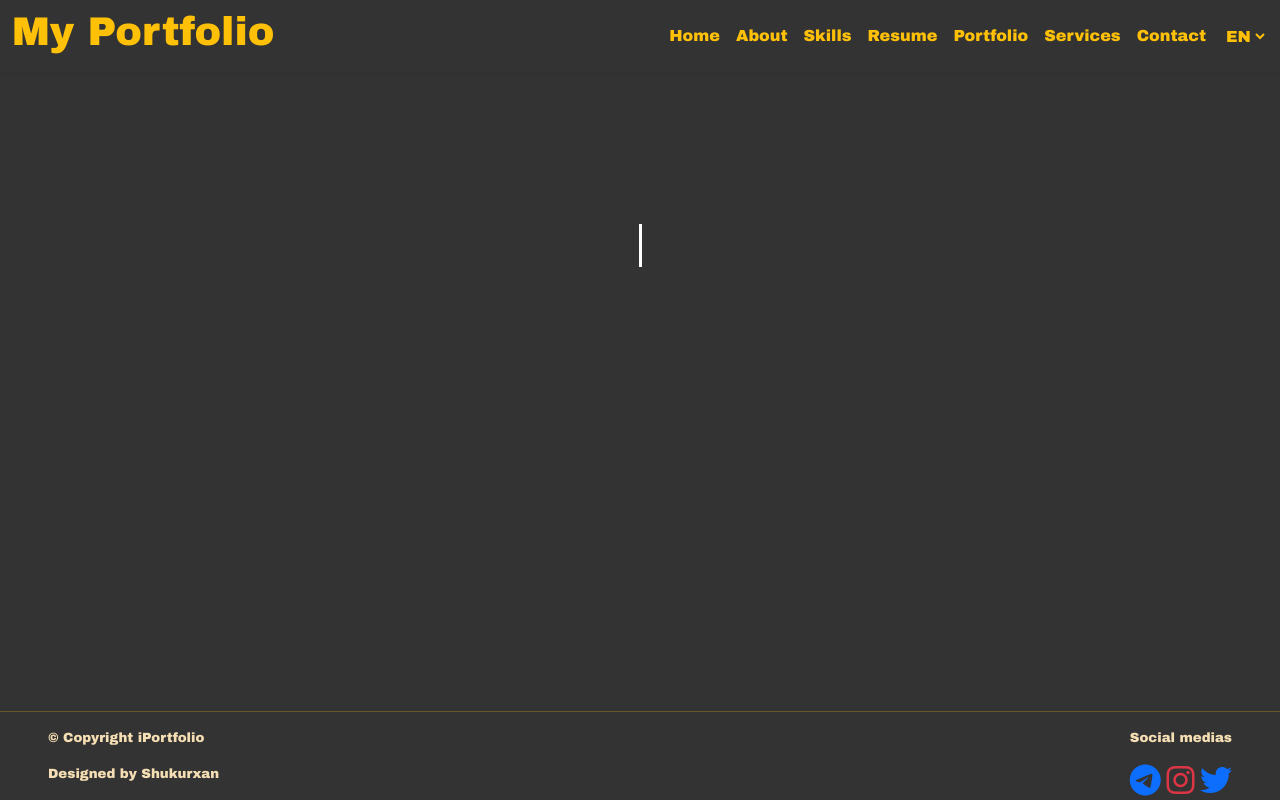
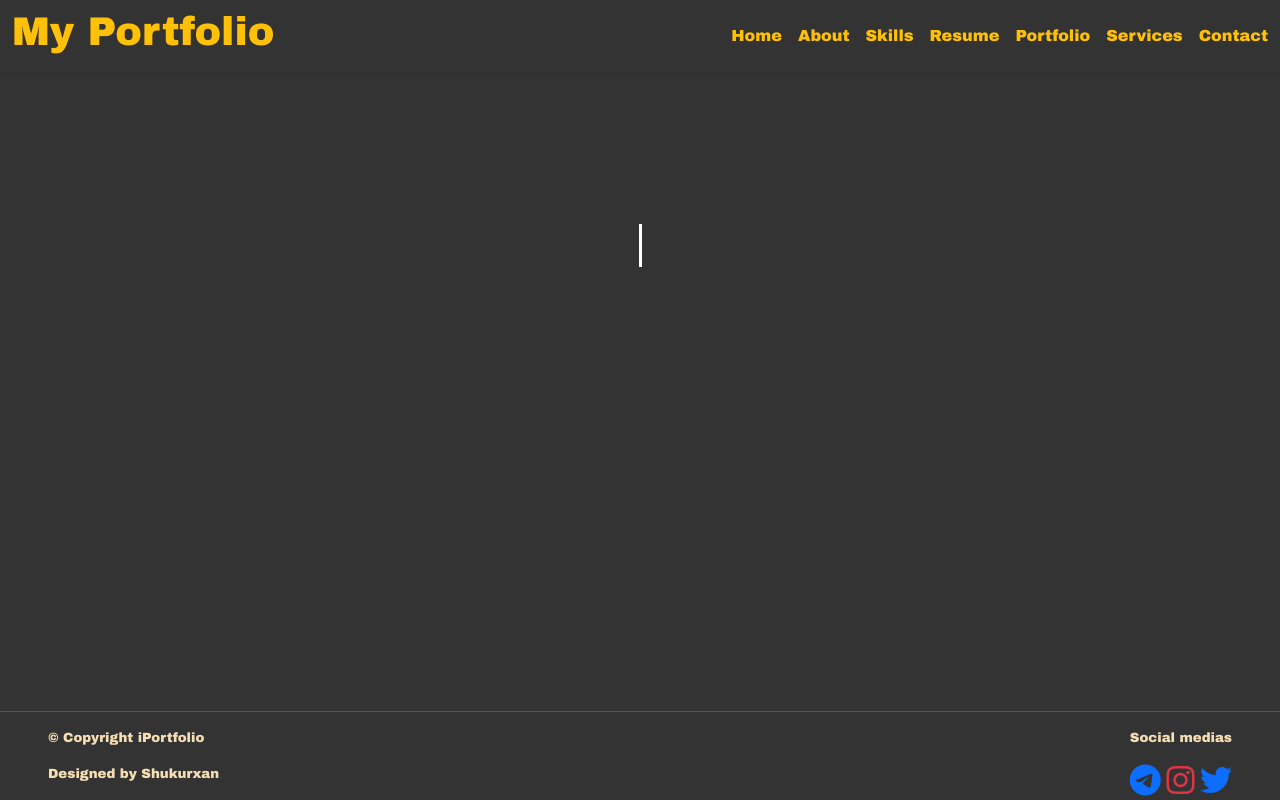
Before and after one commit to Shukurxan/MyPortfolio, a React (Create React App) app: page / in a window 1280 px wide. Built offline with nearby package versions, Linux system fonts and the light colour scheme.

Commit message:
progress

```diff
--- a/src/components/nav.jsx
+++ b/src/components/nav.jsx
@@ -34,11 +34,11 @@ export default class nav extends Component {
                 <li id='menu-none' className='ms-3'>
                   <NavLink id='navlink' className='text-decoration-none' to="/contact">Contact</NavLink>
                 </li>
-                <select id='select' className='ms-3 text-warning'>
+                {/* <select id='select' className='ms-3 text-warning'>
                   <option value=""><a href="">EN</a></option>
-                  <option value=""><a href="#">RU</a></option>
-                  <option value=""><a href="#">UZ</a></option>
-                </select>
+                  <option value=""><a href="/">RU</a></option>
+                  <option value=""><a href="/">UZ</a></option>
+                </select> */}
 
                 <span id='menu-bar' className='text-warning ms-3 fs-5' data-bs-toggle="offcanvas" data-bs-target="#offcanvasRight" aria-controls="offcanvasRight"><i class="fa-solid fa-bars"></i></span>
 
@@ -70,11 +70,11 @@ export default class nav extends Component {
                       <li className='ms-3' data-bs-dismiss="offcanvas">
                         <NavLink id='navlink' className='text-decoration-none' to="/contact">Contact</NavLink>
                       </li>
-                      <select id='bar-select' className='text-warning'>
+                      {/* <select id='bar-select' className='text-warning'>
                         <option value=""><a href="">EN</a></option>
                         <option value=""><a href="#">RU</a></option>
                         <option value=""><a href="#">UZ</a></option>
-                      </select>
+                      </select> */}
                     </ul>
                   </div>
                 </div>
```
